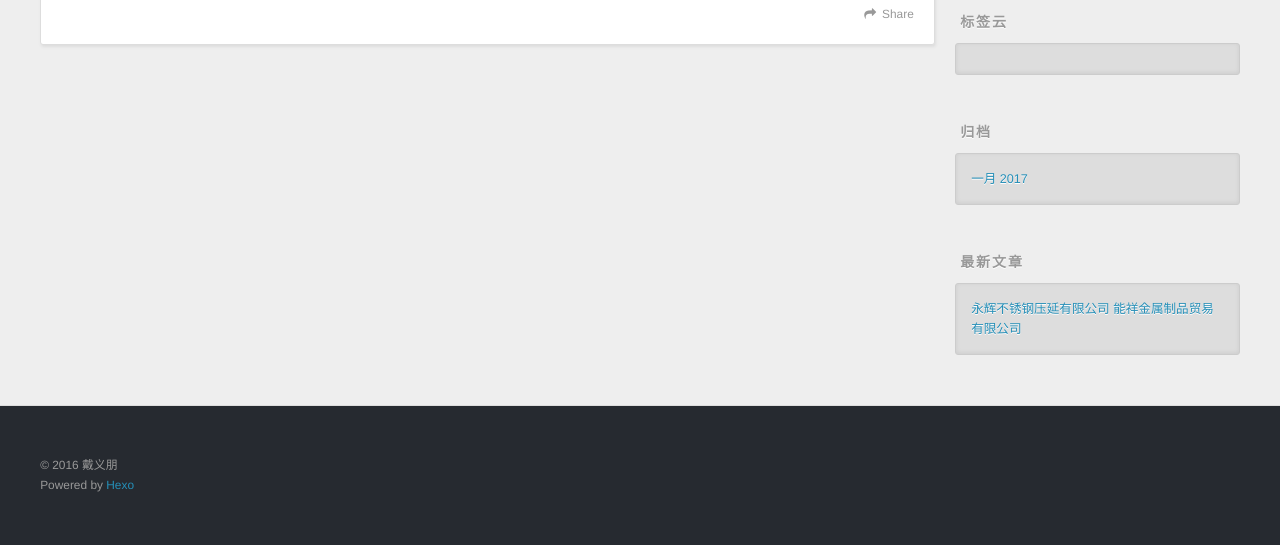
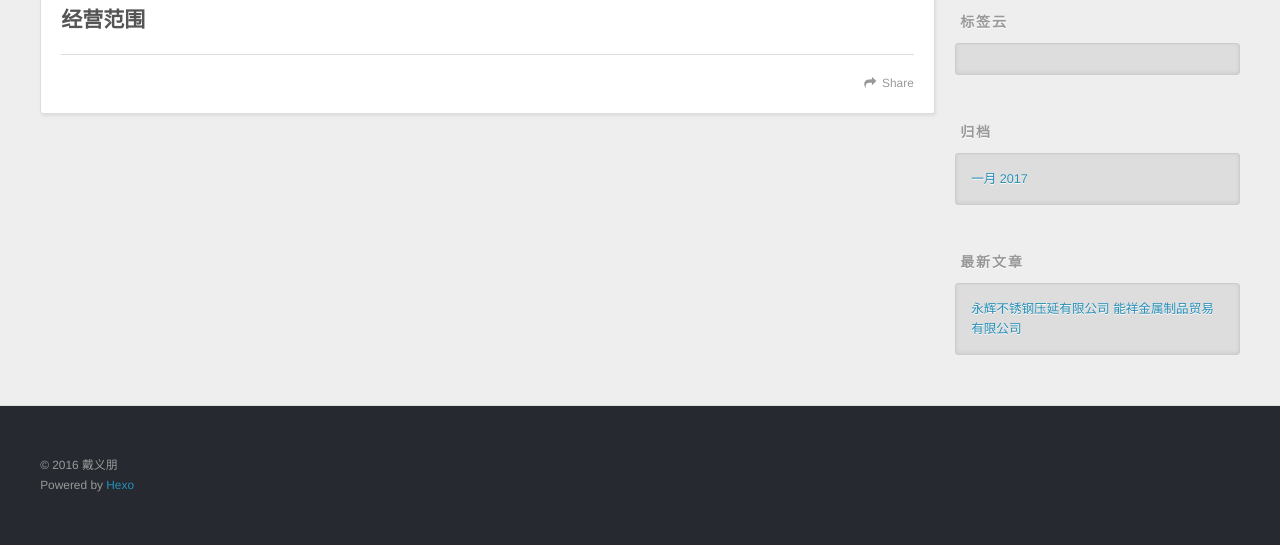
Before and after one commit to daiyipeng/daiyipeng.github.io, a plain HTML site: page 2017/01/01/永辉-能祥/index.html in a window 1280 px wide. Shown: the part 446-991 px from the top of the page. Drawn offline with nearby package versions, Linux system fonts and the light colour scheme.

Commit message:
Site updated: 2016-12-31 22:59:26

```diff
--- a/2017/01/01/永辉-能祥/index.html
+++ b/2017/01/01/永辉-能祥/index.html
@@ -5,13 +5,16 @@
 
   <title>永辉不锈钢压延有限公司 能祥金属制品贸易有限公司 | 永辉不锈钢压延有限公司</title>
   <meta name="viewport" content="width=device-width, initial-scale=1, maximum-scale=1">
-  <meta property="og:type" content="article">
+  <meta name="description" content="经营范围">
+<meta property="og:type" content="article">
 <meta property="og:title" content="永辉不锈钢压延有限公司 能祥金属制品贸易有限公司">
 <meta property="og:url" content="https://daiyipeng.github.io/2017/01/01/永辉-能祥/index.html">
 <meta property="og:site_name" content="永辉不锈钢压延有限公司">
-<meta property="og:updated_time" content="2016-12-31T14:56:00.878Z">
+<meta property="og:description" content="经营范围">
+<meta property="og:updated_time" content="2016-12-31T14:59:21.627Z">
 <meta name="twitter:card" content="summary">
 <meta name="twitter:title" content="永辉不锈钢压延有限公司 能祥金属制品贸易有限公司">
+<meta name="twitter:description" content="经营范围">
 
     <link rel="alternate" href="/atom.xml" title="永辉不锈钢压延有限公司" type="application/atom+xml">
 
@@ -86,7 +89,7 @@
 
     <div class="article-entry" itemprop="articleBody">
 
-
+        <h2 id="经营范围"><a href="#经营范围" class="headerlink" title="经营范围"></a>经营范围</h2>
 
     </div>
     <footer class="article-footer">
```
Also changed, not shown: index.html (+1 -1 lines).
